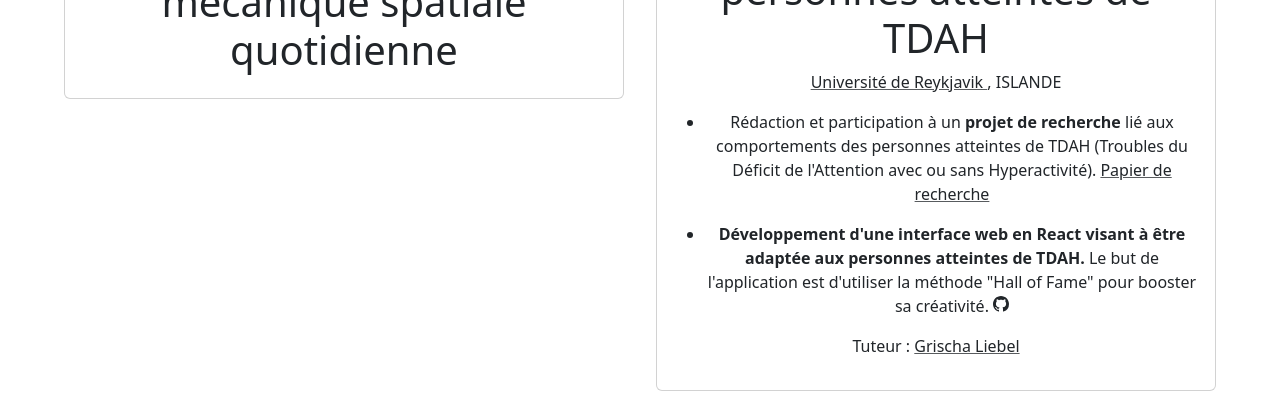
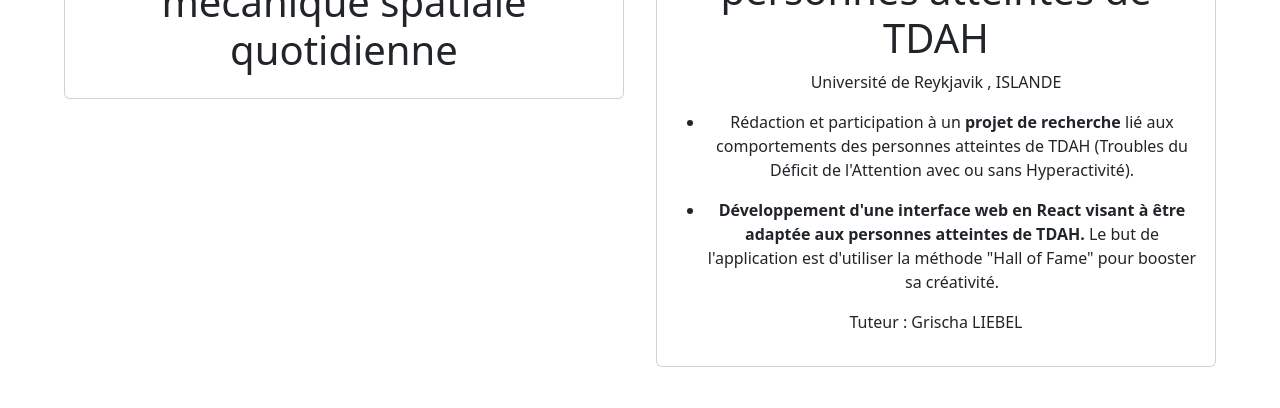
Before and after one commit to Noah-Langlois/noah-langlois.com, a Vue app: page /stages in a window 1280 px wide. Shown: the part 373-781 px from the top of the page. Built offline with nearby package versions, Linux system fonts and the light colour scheme.

Commit message:
Updated Stages

```diff
--- a/src/components/stages/TheCNES.vue
+++ b/src/components/stages/TheCNES.vue
@@ -2,6 +2,7 @@
 
 <template>
   <div class="card hvr-grow-shadow" id="CNES-card">
+    <a class="link-dark link-underline-opacity-0" href="/">
       <div class="card-body">
         <div class="d-flex justify-content-center text-center">
           <div>
@@ -14,5 +15,6 @@
           </div>
         </div>
       </div>
+    </a>
   </div>
 </template>
--- a/src/components/stages/TheRU.vue
+++ b/src/components/stages/TheRU.vue
@@ -2,6 +2,7 @@
 
 <template>
   <div class="card hvr-grow-shadow" id="RU-card">
+    <a class="link-dark link-underline-opacity-0" href="/">
       <div class="card-body">
         <div class="d-flex justify-content-center text-center">
           <div>
@@ -11,17 +12,7 @@
             />
             <h4>Stage ingénieur (Juin-Août 2023)</h4>
             <h1>Interface Web adaptée aux personnes atteintes de TDAH</h1>
-          <p>
-            <a
-              class="link-dark link-underline-opacity-75"
-              href="https://en.ru.is/"
-              target="_blank"
-              rel="noopener noreferrer"
-            >
-              Université de Reykjavik
-            </a>
-            , ISLANDE
-          </p>
+            <p>Université de Reykjavik , ISLANDE</p>
             <ul>
               <li>
                 <p>
@@ -29,9 +20,6 @@
                   <strong> projet de recherche </strong>
                   lié aux comportements des personnes atteintes de TDAH (Troubles du Déficit de
                   l'Attention avec ou sans Hyperactivité).
-                <a href="/ADHD_study" class="link-dark link-underline-opacity-75"
-                  >Papier de recherche</a
-                >
                 </p>
               </li>
               <li>
@@ -42,41 +30,13 @@
                   </strong>
                   Le but de l'application est d'utiliser la méthode "Hall of Fame" pour booster sa
                   créativité.
-                <a
-                  class="icon-link link-dark"
-                  href="https://github.com/Noah-Langlois/Neurocreativity"
-                  target="_blank"
-                  rel="noopener noreferrer"
-                >
-                  <svg
-                    xmlns="http://www.w3.org/2000/svg"
-                    width="90"
-                    height="90"
-                    fill="currentColor"
-                    class="bi bi-github"
-                    viewBox="0 0 16 16"
-                    aria-hidden="true"
-                  >
-                    <path
-                      d="M8 0C3.58 0 0 3.58 0 8c0 3.54 2.29 6.53 5.47 7.59.4.07.55-.17.55-.38 0-.19-.01-.82-.01-1.49-2.01.37-2.53-.49-2.69-.94-.09-.23-.48-.94-.82-1.13-.28-.15-.68-.52-.01-.53.63-.01 1.08.58 1.23.82.72 1.21 1.87.87 2.33.66.07-.52.28-.87.51-1.07-1.78-.2-3.64-.89-3.64-3.95 0-.87.31-1.59.82-2.15-.08-.2-.36-1.02.08-2.12 0 0 .67-.21 2.2.82.64-.18 1.32-.27 2-.27s1.36.09 2 .27c1.53-1.04 2.2-.82 2.2-.82.44 1.1.16 1.92.08 2.12.51.56.82 1.27.82 2.15 0 3.07-1.87 3.75-3.65 3.95.29.25.54.73.54 1.48 0 1.07-.01 1.93-.01 2.2 0 .21.15.46.55.38A8.01 8.01 0 0 0 16 8c0-4.42-3.58-8-8-8"
-                    />
-                  </svg>
-                </a>
                 </p>
               </li>
             </ul>
-          <p>
-            Tuteur :
-            <a
-              href="https://grischaliebel.de/"
-              class="link-dark link-underline-opacity-75"
-              target="_blank"
-              rel="noopener noreferrer"
-              >Grischa Liebel</a
-            >
-          </p>
+            <p>Tuteur : Grischa LIEBEL</p>
           </div>
         </div>
       </div>
+    </a>
   </div>
 </template>
```
Lines whose indentation alone changed are shown as unchanged.
